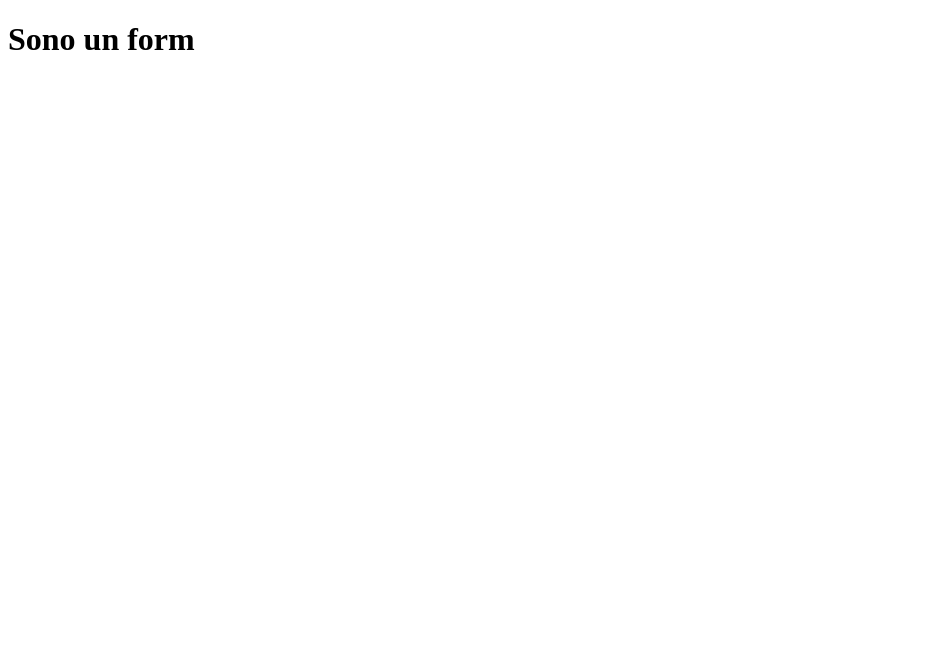
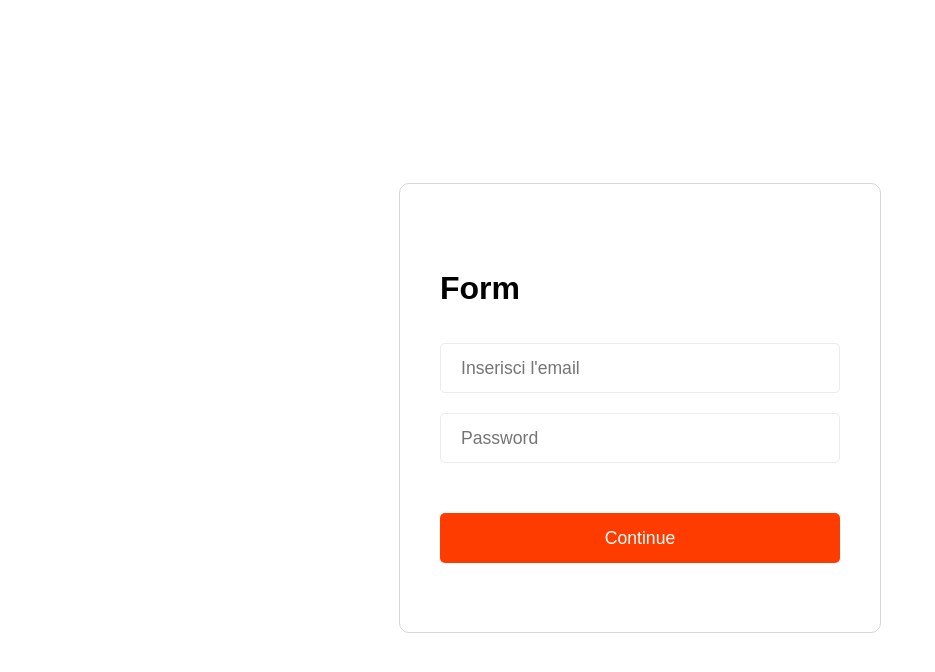
Before and after one commit to SublimedApple58/junior_frontend_test, a React (Vite) app: page / in a window 1280 px wide. Shown: the top 672 px of the page, without its empty margins (0-935 px from the left). Built offline with nearby package versions, Linux system fonts and the light colour scheme.

Commit message:
form impostato

```diff
--- a/src/App.css
+++ b/src/App.css
@@ -0,0 +1,11 @@
+*{
+  font-family: Arial;
+  box-sizing: border-box;
+}
+
+body{
+  min-height: 100vh;
+  display: flex;
+  justify-content: center;
+  align-items: center;
+}
--- a/src/App.tsx
+++ b/src/App.tsx
@@ -1,5 +1,5 @@
 import './App.css'
-import Form from './components/Form';
+import Form from './components/Login/Login';
 
 function App() {
 
--- /dev/null
+++ b/src/components/Form.css
@@ -0,0 +1,50 @@
+:root{
+    --colore1: rgb(255, 60, 0);
+    --colore2: rgb(235, 235, 235);
+    --colore3: rgb(153, 153, 153);
+    --colore4: rgb(214, 214, 214);
+  }
+
+form{
+    display: flex;
+    flex-direction: column;
+    justify-content: center;
+    min-height: 450px;
+    border: 1px solid var(--colore4);
+    border-radius: 10px;
+    padding: 40px;
+}
+
+h2{
+    font-size: 2em;
+}
+
+input, button{
+    height: 50px;
+    width: 400px;
+    border-radius: 5px;
+    font-size: 1.1em;
+    margin: 10px auto;
+}
+
+.text{
+    border: 1px solid var(--colore2);
+    color: var(--colore3);
+    padding: 20px;
+}
+
+.text:focus{
+    border: 1px solid black;
+}
+
+button{
+    background-color: var(--colore1);
+    border: none;
+    color: white;
+    margin-top: 40px;
+    cursor: poiner;
+}
+
+button:hover{
+    background-color: #d93b0c;
+}
--- a/src/components/Form.tsx
+++ /dev/null
@@ -1,12 +0,0 @@
-function Form(){
-
-
-
-    return (
-        <>
-            <h1>Sono un form</h1>
-        </>
-    )
-}
-
-export default Form;
--- /dev/null
+++ b/src/components/Login/Login.tsx
@@ -0,0 +1,18 @@
+import './Login.css';
+import '../Form.css'
+
+function Form(){
+
+    return (
+        <>
+            <form action="" id="login">
+                <h2>Form</h2>
+                <input type="email" placeholder="Inserisci l'email" id="email" className="text"/>
+                <input type="password" placeholder="Password" id="password" className="text"/>
+                <button>Continue</button>
+            </form>
+        </>
+    )
+}
+
+export default Form;
--- a/src/main.tsx
+++ b/src/main.tsx
@@ -1,7 +1,6 @@
 import { StrictMode } from 'react'
 import { createRoot } from 'react-dom/client'
 import App from './App.tsx'
-import './index.css'
 
 createRoot(document.getElementById('root')!).render(
   <StrictMode>
```
Also changed, not shown: src/components/Login/Login.css (added).
